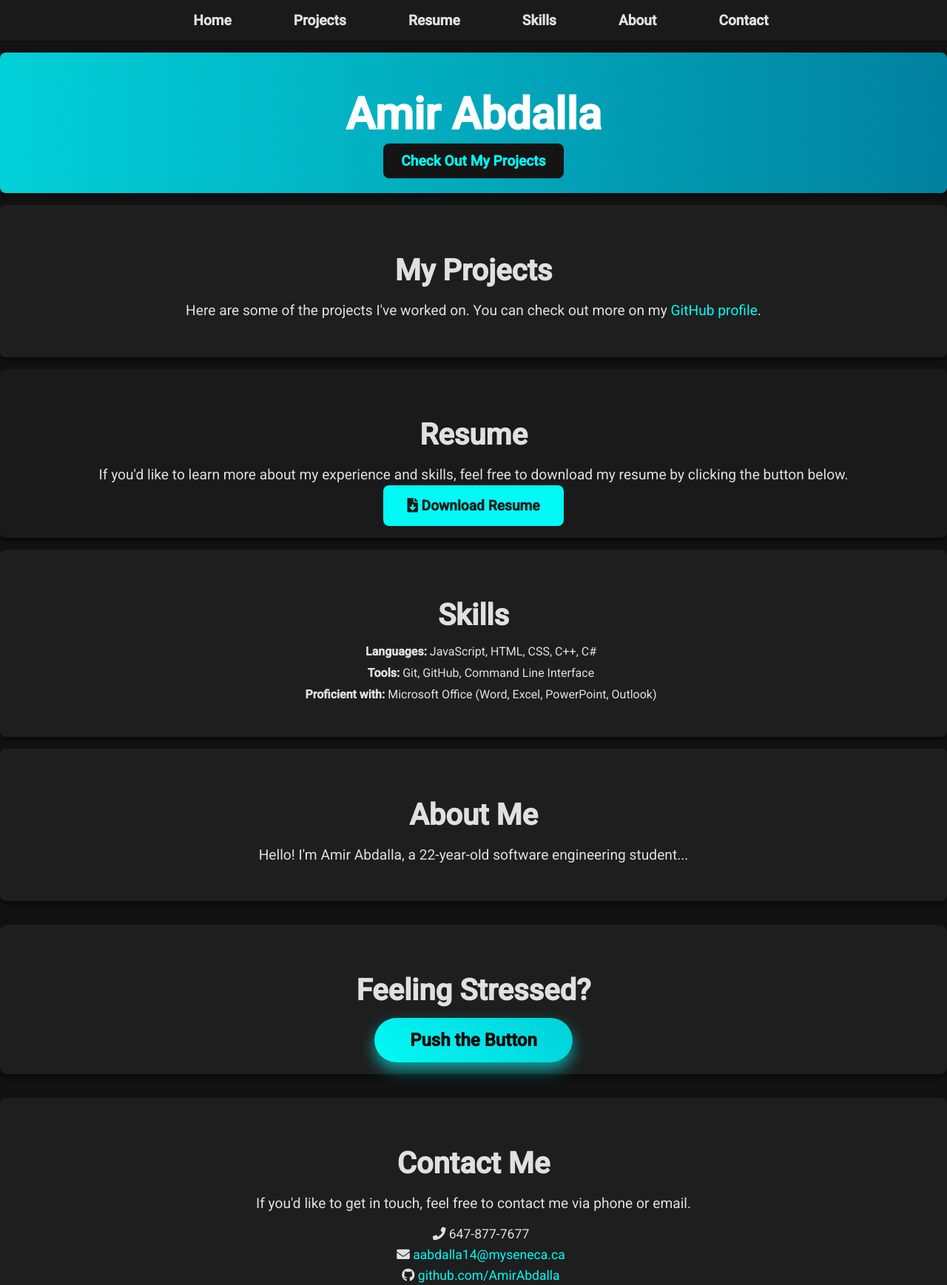
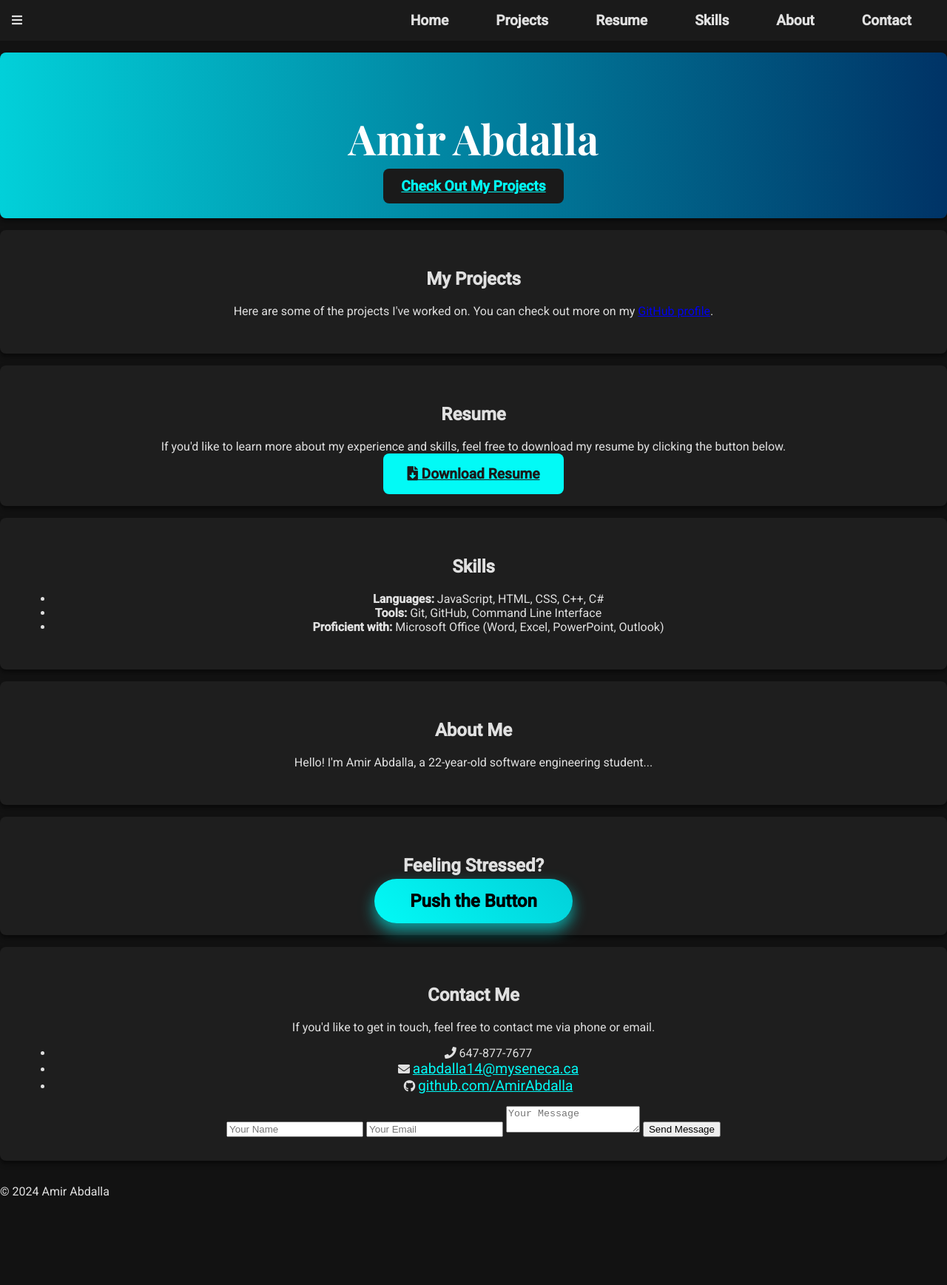
Before and after one commit to AmirAbdalla/portfolio-website, a plain HTML site: page index.html in a window 1280 px wide. Shown: the top 1737 px of the page at 74% size. After the commit the page ends 1636 px from the top, so only its background shows below. Drawn offline with nearby package versions, Linux system fonts and the light colour scheme.

Commit message:
Optimize website for mobile responsiveness and enhance styling consistency

```diff
--- a/css/styles.css
+++ b/css/styles.css
@@ -1,3 +1,14 @@
+:root {
+    --bg-dark: #121212;
+    --bg-darker: #1a1a1a;
+    --bg-light: #1e1e1e;
+    --text-light: #e0e0e0;
+    --accent: #02faf6;
+    --accent-hover: #02d0d9;
+    --font-primary: 'Roboto', sans-serif;
+    --font-secondary: 'Playfair Display', serif;
+}
+
 html {
     scroll-behavior: smooth;
 }
@@ -5,11 +16,9 @@ html {
 body {
     margin: 0;
     padding: 0;
-    background-color: #121212;
-    /* Dark background */
-    color: #e0e0e0;
-    /* Light gray text for better readability */
-    font-family: 'Roboto', sans-serif;
+    background-color: var(--bg-dark);
+    color: var(--text-light);
+    font-family: var(--font-primary);
     height: 100%;
     display: flex;
     flex-direction: column;
@@ -17,36 +26,12 @@ body {
 
 main {
     flex-grow: 1;
-    /* Pushes the footer to the bottom */
 }
-
-footer {
-    background-color: #1a1a1a;
-    /* Darker footer */
-    color: #e0e0e0;
-    padding: 1rem;
-    text-align: center;
-    margin-top: auto;
-    font-size: 1rem;
-    box-shadow: 0 -2px 10px rgba(0, 0, 0, 0.1);
-}
-
-a {
-    text-decoration: none;
-    color: #02faf6;
-    /* Bright accent color for links */
-}
-
-h1 {
-    margin: 1rem 0;
-
-}
-
 
 /* Header */
 header {
-    background-color: #1a1a1a;
-    color: #e0e0e0;
+    background-color: var(--bg-darker);
+    color: var(--text-light);
     padding: 1rem 0;
     text-align: center;
     position: sticky;
@@ -54,12 +39,18 @@ header {
     z-index: 1000;
 }
 
+nav {
+    display: flex;
+    justify-content: space-between;
+    align-items: center;
+    padding: 0 1rem;
+}
+
 nav ul {
     list-style: none;
     margin: 0;
     padding: 0;
     display: flex;
-    justify-content: center;
 }
 
 nav ul li {
@@ -68,7 +59,7 @@ nav ul li {
 
 nav ul li a {
     position: relative;
-    color: #e0e0e0;
+    color: var(--text-light);
     text-decoration: none;
     font-weight: bold;
     font-size: 1.2rem;
@@ -77,121 +68,68 @@ nav ul li a {
     transition: background-color 0.3s ease, color 0.3s ease, text-shadow 0.3s;
 }
 
-nav ul li a::after {
-    content: '';
-    position: absolute;
-    bottom: 0;
-    left: 0;
-    width: 0;
-    height: 2px;
-    background-color: #02faf6;
-    transition: width 0.3s ease;
+nav ul li a:hover {
+    color: var(--accent);
 }
 
-nav ul li a:hover {
-    color: #02faf6;
-    background-color: #1a1a1a;
-    text-shadow: 0 0 8px rgba(2, 250, 246, 0.8);
+nav ul li a.active {
+    border-bottom: 2px solid var(--accent);
 }
-
-nav ul li a:hover::after,
-nav ul li a.active::after {
-    width: 100%;
-}
-
-
 
 /* Sections */
 section {
     padding: 2rem;
     text-align: center;
-    background-color: #1e1e1e;
-    /* Slightly lighter dark background */
+    background-color: var(--bg-light);
     margin: 1rem 0;
     border-radius: 8px;
     box-shadow: 0 4px 6px rgba(0, 0, 0, 0.5);
 }
 
-
-
-
 .section-home {
     background: linear-gradient(90deg, #02d0d9, #003366);
-    /* Lighter cyan to deep blue */
-
-    color: #413838;
-    background-size: 200% 200%;
+    color: #ffffff;
     animation: gradientAnimation 5s ease-in-out infinite;
 }
 
+.section-home h1 {
+    font-size: 3.5rem;
+    font-family: var(--font-secondary);
+    margin-bottom: 1rem;
+}
+
 .section-home .button {
-    background-color: #141414;
-    /* Dark button */
-    color: #02faf6;
-    /* Accent text */
+    background-color: var(--bg-darker);
+    color: var(--accent);
     padding: 0.75rem 1.5rem;
     border-radius: 8px;
     font-size: 1.2rem;
     font-weight: bold;
     transition: background-color 0.3s, color 0.3s, transform 0.3s ease;
-    transform: scale(1);
 }
 
 .section-home .button:hover {
-    background-color: #02faf6;
-    color: #141414;
+    background-color: var(--accent);
+    color: var(--bg-darker);
     transform: scale(1.1);
     box-shadow: 0 4px 15px rgba(2, 250, 246, 0.2);
 }
 
-.section-home h1 {
-    font-size: 60px;
-    color: #ffffff;
+/* GitHub Profile Link */
+a.github-link {
+    color: var(--accent);
+    font-size: 1.2rem;
+    text-decoration: underline;
 }
 
-.section-about h2,
-.section-projects h2,
-.section-contact h2,
-.section-skills h2,
-.section-resume h2 {
-    font-size: 2.5rem;
-    font-weight: 600;
-    margin-bottom: 0.75rem;
-
+a.github-link:hover {
+    color: var(--accent-hover);
 }
 
-.section-fun h2 {
-    font-size: 2.5rem;
-    font-weight: 600;
-    margin-bottom: 0.75rem;
-    margin-bottom: 30px;
-
-}
-
-
-
-
-.section-about p,
-.section-projects p,
-.section-contact p,
-.section-skills ul .section-fun p,
-.section-resume p {
-    font-size: 1.2rem;
-}
-
-/* Resume Section */
-.section-resume {
-    padding: 2rem;
-    background-color: #1a1a1a;
-    /* Darker background for distinction */
-    margin: 1rem 0;
-    border-radius: 8px;
-    box-shadow: 0 4px 6px rgba(0, 0, 0, 0.5);
-}
-
+/* Resume Button */
 .section-resume .button {
-    background-color: #02faf6;
-    color: #1a1a1a;
+    background-color: var(--accent);
+    color: var(--bg-darker);
     padding: 1rem 2rem;
     font-size: 1.2rem;
     border-radius: 8px;
@@ -201,80 +139,12 @@ section {
 
 .section-resume .button:hover {
     background-color: #ffffff;
-    color: #02faf6;
+    color: var(--accent);
     transform: scale(1.05);
 }
 
-/* Contact Section */
-.section-contact ul {
-    list-style: none;
-    padding: 0;
-    font-size: 1.1rem;
-}
-
-.section-contact ul li {
-    margin: 0.5rem 0;
-    color: #e0e0e0;
-}
-
-/* Responsive Design */
-@media (max-width: 768px) {
-    nav ul {
-        flex-direction: column;
-    }
-
-    .section-home h1 {
-        font-size: 2.5rem;
-    }
-
-    .section-home p {
-        font-size: 1.2rem;
-    }
-}
-
-/* General Styles for Lists */
-ul {
-    list-style: none;
-    padding-left: 0;
-}
-
-ul li {
-    margin-bottom: 10px;
-    padding-left: 20px;
-    position: relative;
-}
-
-ul li::before {
-    position: absolute;
-    left: 0;
-    color: #02faf6;
-    font-size: 1.5rem;
-    line-height: 1rem;
-}
-
-/* Animation for Sections */
-.section {
-    opacity: 0;
-    transform: translateY(20px);
-    transition: opacity 0.5s, transform 0.5s;
-}
-
-.section.visible {
-    opacity: 1;
-    transform: translateY(0);
-}
-
-/* Button Styling for Stress Relief */
-.section-fun {
-    padding: 2rem;
-    background-color: #1e1e1e;
-    border-radius: 10px;
-    margin: 2rem 0;
-    box-shadow: 0 5px 10px rgba(0, 0, 0, 0.5);
-    /* margin-top: 20px; */
-}
-
-.fun-button {
+/* Stress Relief Button */
+.section-fun .fun-button {
     background: linear-gradient(45deg, #02faf6, #02d0d9);
     color: black;
     padding: 1rem 3rem;
@@ -288,9 +158,19 @@ ul li::before {
     font-weight: bold;
 }
 
-.fun-button:hover {
+.section-fun .fun-button:hover {
     background: linear-gradient(45deg, #02d0d9, #02faf6);
     transform: scale(1.1);
+}
+
+/* Contact Links */
+.section-contact ul li a {
+    color: var(--accent);
+    font-size: 1.2rem;
+}
+
+.section-contact ul li a:hover {
+    color: var(--accent-hover);
 }
 
 /* Back to Top Button */
@@ -298,8 +178,8 @@ ul li::before {
     position: fixed;
     bottom: 40px;
     right: 40px;
-    background-color: #02faf6;
-    color: #121212;
+    background-color: var(--accent);
+    color: var(--bg-dark);
     padding: 10px 20px;
     border-radius: 50px;
     display: none;
@@ -307,6 +187,64 @@ ul li::before {
 }
 
 #back-to-top:hover {
-    background-color: white;
+    background-color: #ffffff;
     transform: scale(1.1);
 }
+
+/* Animations */
+@keyframes gradientAnimation {
+    0% {
+        background-position: 0% 50%;
+    }
+    50% {
+        background-position: 100% 50%;
+    }
+    100% {
+        background-position: 0% 50%;
+    }
+}
+
+.section {
+    opacity: 0;
+    transform: translateY(20px);
+    transition: opacity 0.5s, transform 0.5s;
+}
+
+.section.visible {
+    opacity: 1;
+    transform: translateY(0);
+}
+
+/* Responsive Design */
+@media (max-width: 768px) {
+    nav ul {
+        flex-direction: column;
+        align-items: center;
+    }
+
+    .nav-toggle {
+        display: block;
+        font-size: 1.5rem;
+        color: var(--text-light);
+        cursor: pointer;
+    }
+
+    .nav-menu {
+        display: none;
+        flex-direction: column;
+        background-color: var(--bg-darker);
+        width: 100%;
+        padding: 1rem 0;
+        position: absolute;
+        top: 100%;
+        left: 0;
+    }
+
+    .nav-menu.show {
+        display: flex;
+    }
+
+    nav ul li {
+        margin: 0.5rem 0;
+    }
+}
--- a/index.html
+++ b/index.html
@@ -4,11 +4,10 @@
 <head>
     <meta charset="UTF-8">
     <meta name="viewport" content="width=device-width, initial-scale=1.0">
+    <meta name="description" content="Portfolio of Amir Abdalla, a passionate software engineering student specializing in web development.">
     <title>Amir Abdalla | Portfolio</title>
     <link rel="stylesheet" href="css/styles.css">
-    <link
-        href="https://fonts.googleapis.com/css2?family=Playfair+Display:wght@600;700&family=Roboto:wght@400;500&display=swap"
-        rel="stylesheet">
+    <link href="https://fonts.googleapis.com/css2?family=Playfair+Display:wght@600;700&family=Roboto:wght@400;500&display=swap" rel="stylesheet">
     <link rel="stylesheet" href="https://cdnjs.cloudflare.com/ajax/libs/font-awesome/5.15.4/css/all.min.css">
     <link rel="stylesheet" href="https://cdn.jsdelivr.net/npm/aos@2.3.1/dist/aos.css">
 </head>
@@ -18,7 +17,10 @@
     <!-- Header with Navigation -->
     <header>
         <nav>
-            <ul>
+            <div class="nav-toggle" aria-label="Toggle navigation" aria-expanded="false">
+                <i class="fas fa-bars"></i>
+            </div>
+            <ul class="nav-menu">
                 <li><a href="#home">Home</a></li>
                 <li><a href="#projects">Projects</a></li>
                 <li><a href="#resume">Resume</a></li>
@@ -30,34 +32,26 @@
     </header>
 
     <main>
-
         <!-- Home Section -->
         <section id="home" class="section-home">
             <h1 class="gradient-text">Amir Abdalla</h1>
-
             <a href="#projects" class="button">Check Out My Projects</a>
         </section>
-
 
         <!-- Projects Section -->
         <section id="projects" class="section section-projects" data-aos="fade-left">
             <h2>My Projects</h2>
-            <p>Here are some of the projects I've worked on. You can check out more on my <a
-                    href="https://github.com/AmirAbdalla" target="_blank">GitHub profile</a>.</p>
-            <!-- Add project cards here -->
+            <p>Here are some of the projects I've worked on. You can check out more on my <a href="https://github.com/AmirAbdalla" target="_blank" rel="noopener noreferrer">GitHub profile</a>.</p>
         </section>
 
         <!-- Resume Section -->
         <section id="resume" class="section section-resume" data-aos="fade-right">
             <h2>Resume</h2>
-            <p>If you'd like to learn more about my experience and skills, feel free to download my resume by clicking
-                the button below.</p>
+            <p>If you'd like to learn more about my experience and skills, feel free to download my resume by clicking the button below.</p>
             <a href="downloads/Amir_Abdalla_Resume.pdf" class="button" download>
                 <i class="fas fa-file-download"></i> Download Resume
             </a>
         </section>
-
-
 
         <!-- Skills Section -->
         <section id="skills" class="section section-skills" data-aos="fade-right">
@@ -78,11 +72,8 @@
         <!-- Stress Relief Section -->
         <section id="stress-relief" class="section section-fun" data-aos="fade-right">
             <h2>Feeling Stressed?</h2>
-            <a href="./Videos/never-gonna-give-you-up-rick-astley-lyrics-480-ytshorts.savetube.me.mp4" target="_blank"
-                class="button fun-button">Push the Button</a>
+            <a href="./Videos/never-gonna-give-you-up-rick-astley-lyrics-480-ytshorts.savetube.me.mp4" target="_blank" class="button fun-button">Push the Button</a>
         </section>
-
-
 
         <!-- Contact Section -->
         <section id="contact" class="section section-contact" data-aos="fade-left">
@@ -90,10 +81,8 @@
             <p>If you'd like to get in touch, feel free to contact me via phone or email.</p>
             <ul>
                 <li><i class="fas fa-phone"></i> 647-877-7677</li>
-                <li><i class="fas fa-envelope"></i> <a href="mailto:aabdalla14@myseneca.ca">aabdalla14@myseneca.ca</a>
-                </li>
-                <li><i class="fab fa-github"></i> <a href="https://github.com/AmirAbdalla"
-                        target="_blank">github.com/AmirAbdalla</a></li>
+                <li><i class="fas fa-envelope"></i> <a href="mailto:aabdalla14@myseneca.ca">aabdalla14@myseneca.ca</a></li>
+                <li><i class="fab fa-github"></i> <a href="https://github.com/AmirAbdalla" target="_blank" rel="noopener noreferrer">github.com/AmirAbdalla</a></li>
             </ul>
             <form action="mailto:aabdalla14@myseneca.ca" method="POST" enctype="text/plain">
                 <input type="text" name="name" placeholder="Your Name" required>
@@ -101,11 +90,9 @@
                 <textarea name="message" placeholder="Your Message" required></textarea>
                 <button type="submit">Send Message</button>
             </form>
-
         </section>
 
         <button id="back-to-top" class="back-to-top">Back to Top</button>
-
     </main>
 
     <!-- Footer -->
@@ -116,70 +103,41 @@
     <!-- Scripts -->
     <script src="https://cdn.jsdelivr.net/npm/aos@2.3.1/dist/aos.js"></script>
     <script>
-        AOS.init();
-    </script>
-    <script>
-        document.addEventListener('scroll', function () {
-            document.querySelectorAll('.section').forEach(function (section) {
-                if (section.getBoundingClientRect().top < window.innerHeight) {
-                    section.classList.add('visible');
-                }
-            });
-        });
-
-        const sections = document.querySelectorAll('.section');
-        const observer = new IntersectionObserver(entries => {
-            entries.forEach(entry => {
-                if (entry.isIntersecting) {
-                    entry.target.classList.add('visible');
-                }
-            });
-        }, { threshold: 0.1 });
-
-        sections.forEach(section => {
-            observer.observe(section);
+        AOS.init({
+            duration: 800,
+            once: true,
+            offset: 200,
         });
 
         const backToTopButton = document.getElementById('back-to-top');
-
         window.addEventListener('scroll', () => {
-            if (window.scrollY > 500) {
-                backToTopButton.style.display = 'block';
-            } else {
-                backToTopButton.style.display = 'none';
-            }
+            backToTopButton.classList.toggle('show', window.scrollY > 500);
         });
 
         backToTopButton.addEventListener('click', () => {
             window.scrollTo({
                 top: 0,
-                behavior: 'smooth'
+                behavior: 'smooth',
             });
         });
 
         const navToggle = document.querySelector('.nav-toggle');
-        const navMenu = document.querySelector('nav ul');
+        const navMenu = document.querySelector('.nav-menu');
 
         navToggle.addEventListener('click', () => {
+            const expanded = navToggle.getAttribute('aria-expanded') === 'true';
+            navToggle.setAttribute('aria-expanded', !expanded);
             navMenu.classList.toggle('show');
         });
 
+        document.querySelectorAll('.nav-menu a').forEach(link => {
+            link.addEventListener('click', () => {
+                navMenu.classList.remove('show');
+                navToggle.setAttribute('aria-expanded', false);
+            });
+        });
     </script>
 
 </body>
 
 </html>
-
-
-<!-- // Music
-window.addEventListener('load', function () {
-    const audio = document.getElementById('background-audio');
-    audio.play().catch(error => {
-        console.log('Autoplay prevented. Audio will play after user interaction.');
-    });
-}); -->
-
-<!-- <audio id="background-audio" autoplay loop>
-    <source src="Audio/dtf.mp3" type="audio/mp3">
-    Your browser does not support the audio element.
-</audio> -->
```
